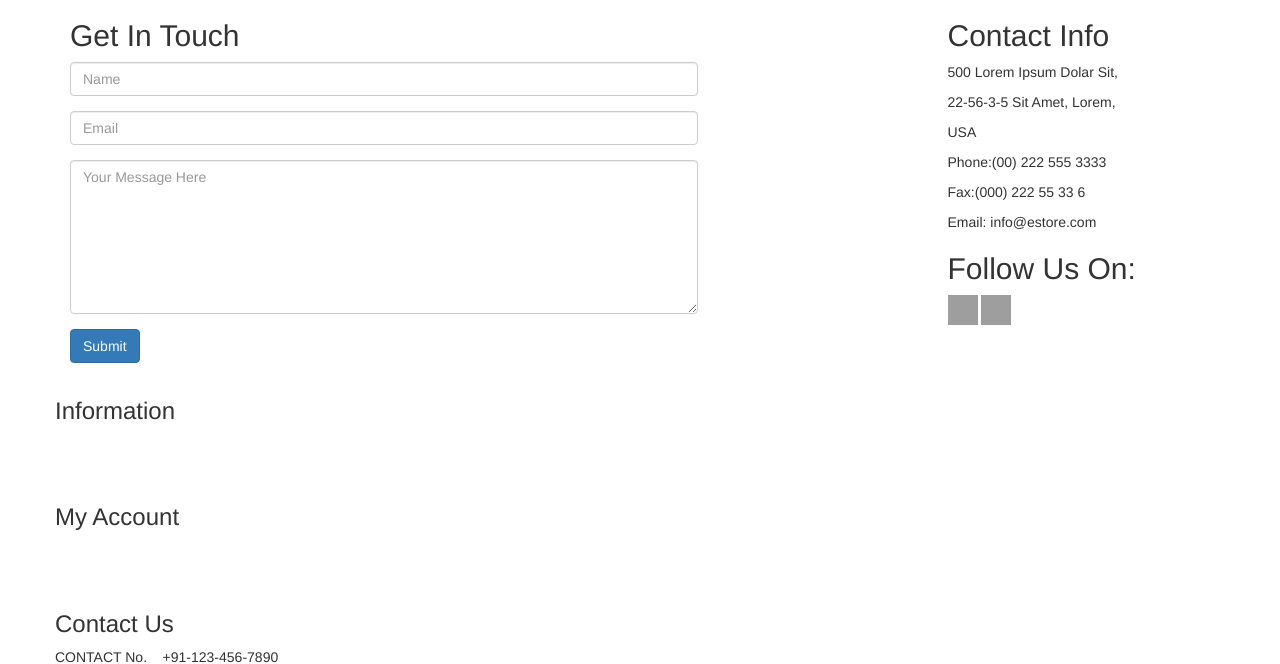
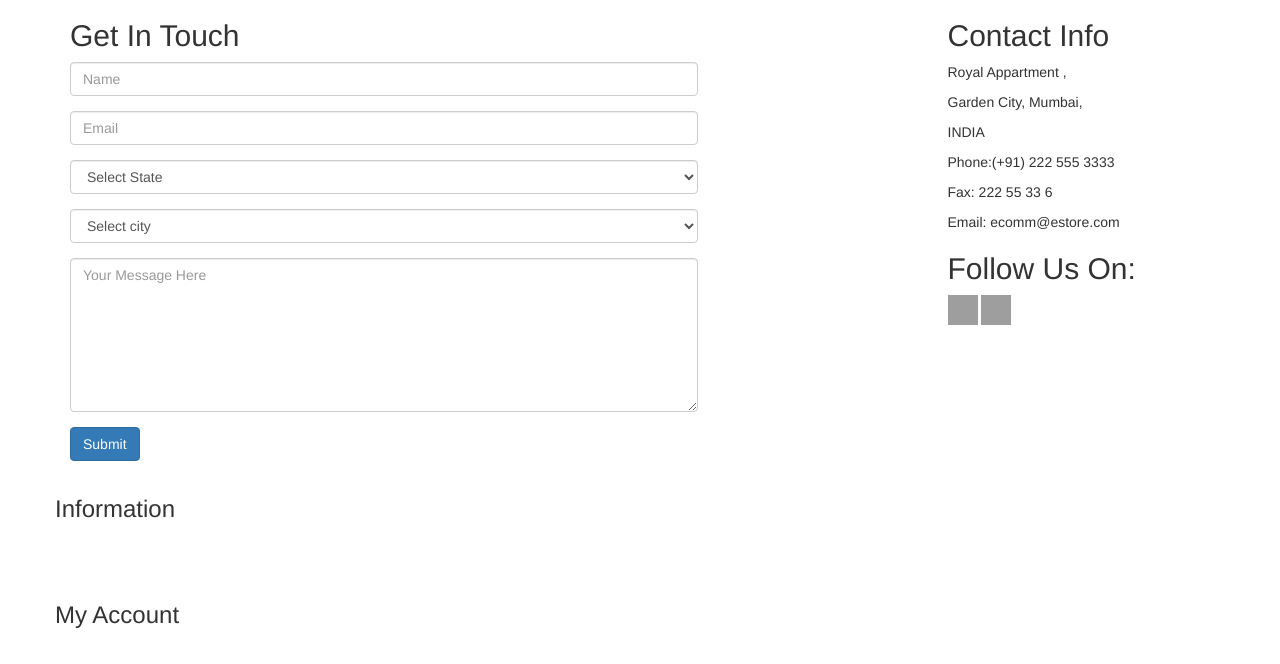
Before and after one commit to sarvesh-16/Webcom, a PHP site: page /webcom/contact_us.php in a window 1280 px wide. Shown: the part 371-1035 px from the top of the page. Run offline with PHP 8.4, Linux system fonts and the light colour scheme; some libraries are stand-ins or nearby versions; grey boxes are pictures that could not be loaded.

Commit message:
Update contact_us.php

```diff
--- a/contact_us.php
+++ b/contact_us.php
@@ -18,6 +18,35 @@
         <!-- Bootstrap Core JavaScript -->
         <script src="js/bootstrap.min.js"></script>
     </head>
+    <script type="text/javascript">
+        function myfunc(data)
+        {
+
+
+           var req = new XMLHttpRequest();
+           req.open("GET","http://localhost/webcom/response.php?datavalue="+data,true);
+           req.send();
+
+           req.onreadystatechange=function(){
+               if(req.readyState==4 && req.status==200){
+                   document.getElementById('city').innerHTML=req.responseText;
+               }
+           }
+        }
+         function validation(){
+            var name= document.getElementById('name').value;
+            var email= document.getElementById('email').value;
+            if(name === ""){
+                document.getElementById('username').innerHTML="  ** Please fill this field";
+                return false;
+            }
+
+            if(email === ""){
+                document.getElementById('emailname').innerHTML="  ** Please fill this field";
+                return false;
+            }
+         }
+    </script>
 
 <body style="padding-top: 50px;">
 
@@ -31,7 +60,8 @@
 		  <h1 class="title">LIVE SUPPORT</h1>
 		  <h3>24 hours|7 days a week| 365 days a year Live Technical Support</h3><br>
           <div>
-             <p>It is a long established fact that a reader will be distracted by the readable content of a page when looking at its layout. The point of using Lorem Ipsum is that it has a more-or-less normal distribution of letters. There are many variations of passages of Lorel Ipsum available, but the majority have suffered alteration in some form, by injected humour, or randomised words which don't look even slightly believable. If you are going to use a passage of Lorem Ipsum, you need to be sure there isn't anything embarrassing hidden in the middle of text.</p>
+             <p>Your feedback is valuable to us. Thank you for your time!
+Thanks for your comments! You make us better.</p>
           </div>
       </div>
         <div class="col-sm-2">
@@ -45,18 +75,37 @@
         <div class="contact-form">
             <h2>Get In Touch</h2>
 	           <div class="status alert alert-success" style="display: none"></div>
-                <form id="main-contact-form" class="contact-form row" name="contact-form" method="post" action="sendemail.php">
+
+
+                <form id="main-contact-form" class="contact-form row" name="contact-form" method="post" onsubmit="return validation()" action="sendemail.php">
 
                     <div class="form-group col-sm-9">
-				        <input type="text" name="name" class="form-control" required="required" placeholder="Name" >
-				    </div>
+				        <input type="text" name="name" id="name" class="form-control" placeholder="Name" autocomplete="off">
+                                        <span id="username" class="text-danger"></span>
+                    </div>
 
                     <div class="form-group col-sm-9">
-				        <input type="email" name="email" class="form-control" required="required" placeholder="Email">
-				    </div>
+                        <input type="email" id="email" name="email" class="form-control" placeholder="Email">
+			 <span id="emailname" class="text-danger"></span>
+                    </div>
+                    <div class="form-group col-sm-9">
+                        <select class="form-control" onchange="myfunc(this.value)">
+                            <option>Select State</option>
+                            <option>Bihar</option>
+                            <option>Delhi</option>
+                            <option>Gujarat</option>
+                            <option>Maharashtra</option>
+                            <option>UP</option>
+                        </select>
+                    </div>
+                    <div class="form-group col-sm-9">
+                        <select class="form-control" id="city">
+                            <option>Select city</option>
 
+                        </select>
+                    </div>
                     <div class="form-group col-sm-9">
-				        <textarea name="message" id="message" required="required" class="form-control" rows="7" placeholder="Your Message Here"></textarea>
+				        <textarea name="message" id="message" class="form-control" rows="7" placeholder="Your Message Here"></textarea>
 				    </div>
 
                     <div class="form-group col-sm-7">
@@ -70,17 +119,17 @@
 	       <div class="contact-info">
 	           <h2 class="title">Contact Info</h2>
 	               <address>
-				    <p>500 Lorem Ipsum Dolar Sit,</p>
-				    <p>22-56-3-5 Sit Amet, Lorem,</p>
-				    <p>USA</p>
-				    <p>Phone:(00) 222 555 3333</p>
-				    <p>Fax:(000) 222 55 33 6</p>
-				    <p>Email: info@estore.com</p>
+				    <p>Royal Appartment ,</p>
+				    <p>Garden City, Mumbai,</p>
+				    <p>INDIA</p>
+				    <p>Phone:(+91) 222 555 3333</p>
+				    <p>Fax: 222 55 33 6</p>
+				    <p>Email: ecomm@estore.com</p>
 	               </address>
 
 	            <div><h2 class="title">Follow Us On&#58;</h2>
                    <a href="http://www.facebook.com/estore" target="_blank"><img src="./img/logofb.png" alt="fb logo" style="width:30px; height:30px; border:0"></a>
-                   <a href="http://www.twitter.com/estore" target="_blank"><img src="./img/logotwitter.png" alt="twitter logo" style="width:30px; height:30px; border:0"></a>
+                   <a href="http://www.twitter.com/estore" target="_blank"><img src="./img/logotwitter.png" alt="twitter logo" style="width:30px; height:30px; border:0 "></a>
                </div>
             </div>
         </div>
@@ -89,6 +138,10 @@
 
 
 
-      <?php include 'includes/footer.php'; ?>
-    </body>
+
+
+
+    <?php include 'includes/footer.php'; ?>
+
+   </body>
 </html>
```
